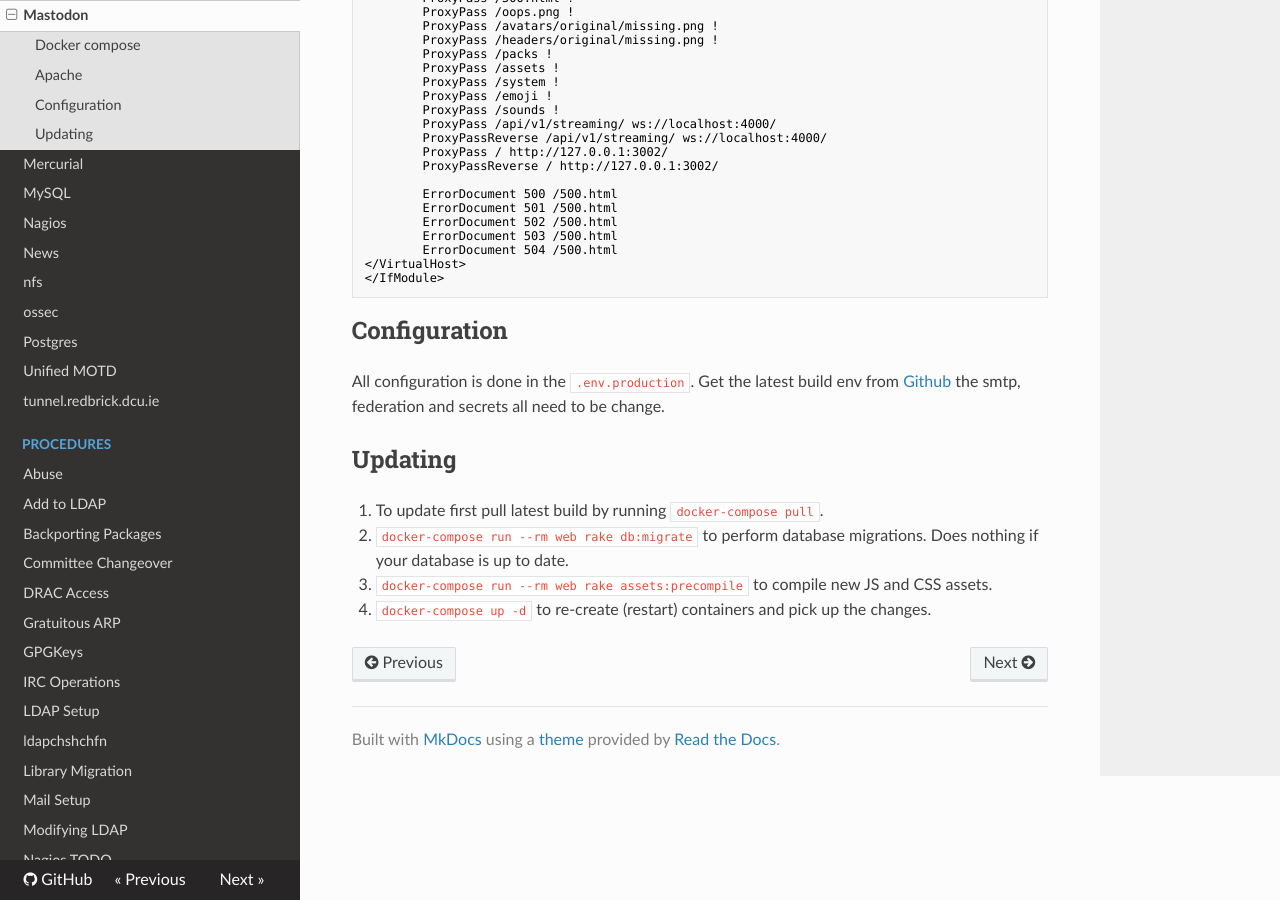
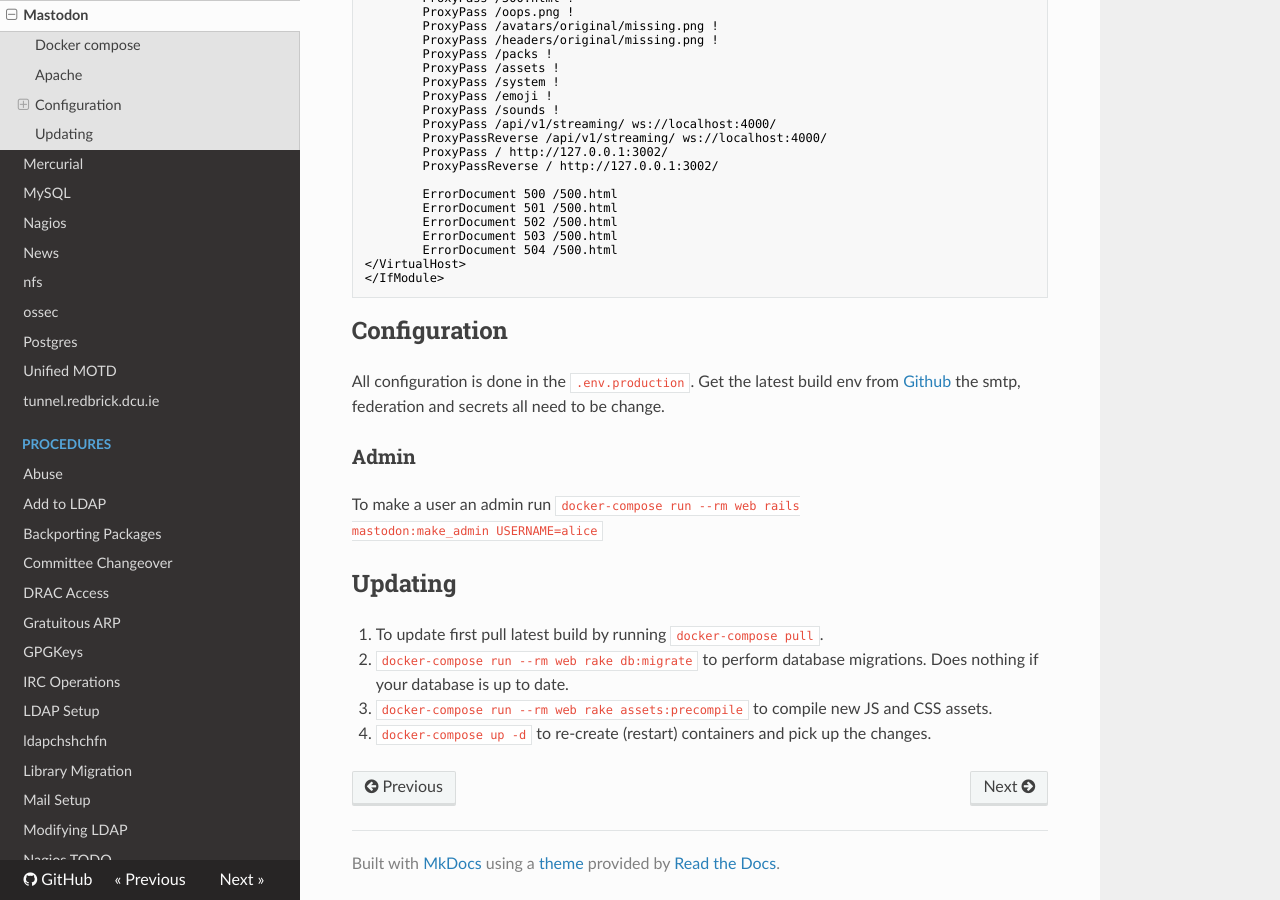
Before and after one commit to redbrick/docs-old, an MkDocs documentation site: the page built from docs/services/mastodon.md, in a window 1280 px wide and 900 px high, scrolled down 1544 px. Built offline with MkDocs 1.6.1, drawn with Linux system fonts in a browser that asks for light colours; nearby versions of some CDN libraries; old or Windows-style settings are respelled for this version of MkDocs.

Commit message:
Mastodon (#49)
* add mastodon docs

* add aliases

*  add info on adding admins

```diff
--- a/docs/services/mastodon.md
+++ b/docs/services/mastodon.md
@@ -114,6 +114,11 @@ from
 [Github](https://github.com/tootsuite/mastodon/blob/master/.env.production.sample)
 the smtp, federation and secrets all need to be change.
 
+### Admin
+
+To make a user an admin run `docker-compose run --rm web rails
+mastodon:make_admin USERNAME=alice`
+
 ## Updating
 1. To update first pull latest build by running `docker-compose pull`.
 2. `docker-compose run --rm web rake db:migrate` to perform database migrations. Does nothing if your database is up to date.
```
